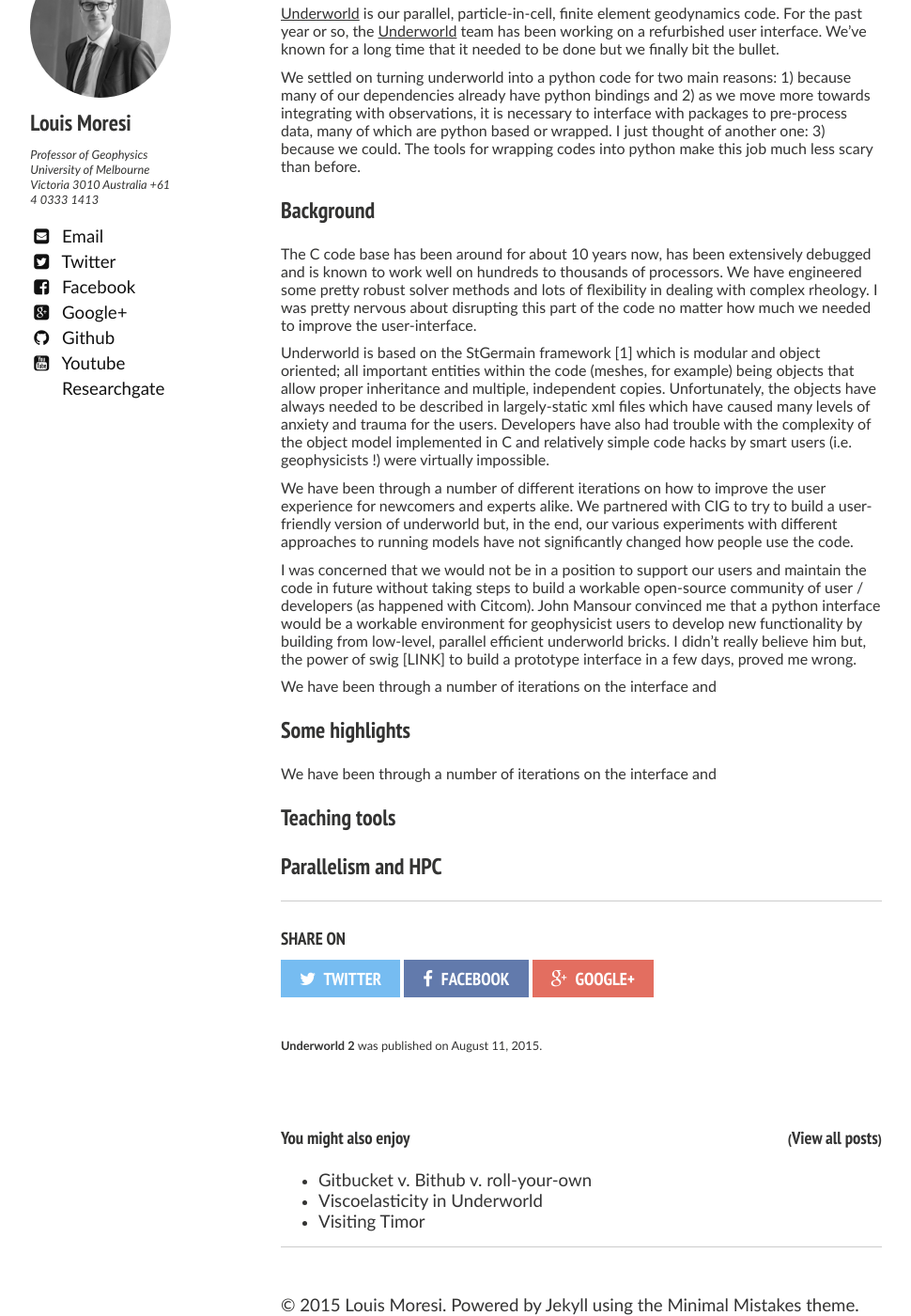
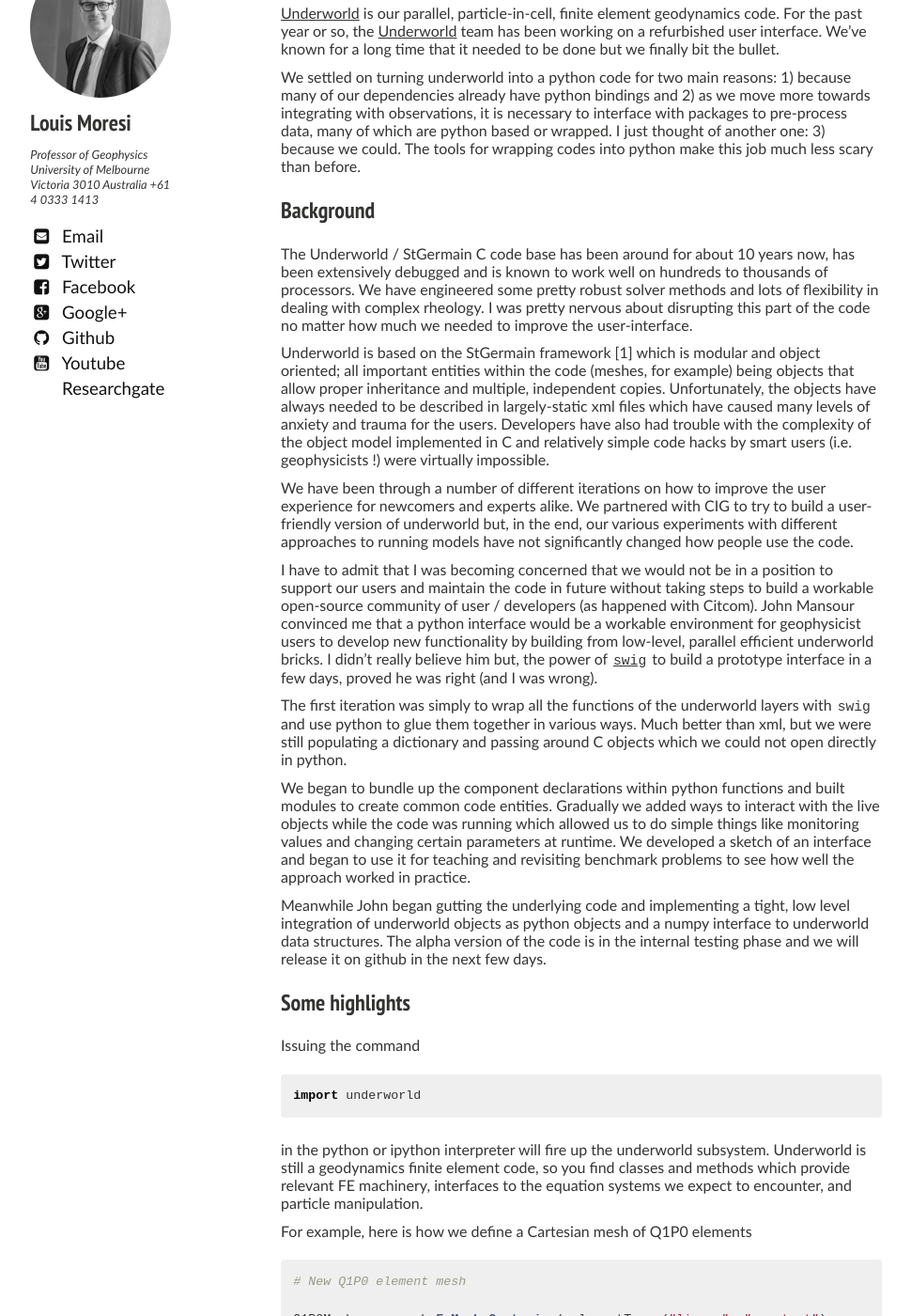
Before and after one commit to lmoresi/lmoresi.github.io, a Jekyll site: the page built from _posts/2015-08-11-underworld-2.md, in a window 1280 px wide and 1400 px high, scrolled down 1138 px. Shown: the whole window at 94% size, without its empty margins (21-991 px from the left). Built offline with Jekyll 4.4.1, drawn with Linux system fonts in a browser that asks for light colours; nearby versions of some CDN libraries; comment, search, counter and statistics services are not loaded; some of the changed text lies outside the part shown.

Commit message:
Updating my underworld2 discussion

```diff
--- a/_posts/2015-08-11-underworld-2.md
+++ b/_posts/2015-08-11-underworld-2.md
@@ -10,27 +10,116 @@ image:
 ---
 
 
-
 [Underworld](www.facebook.com/underworldcode) is our parallel, particle-in-cell, finite element geodynamics code.  For the past year or so, the  [Underworld](www.facebook.com/underworldcode) team has been  working on a refurbished user interface. We've known for a long time that it needed to be done but we finally bit the bullet.
 
 We settled on turning underworld into a python code for two main reasons: 1) because many of our dependencies already have python bindings and 2) as we move more towards integrating with observations, it is necessary to interface with packages to pre-process data, many of which are python based or wrapped. I just thought of another one: 3) because we could. The tools for wrapping codes into python make this job much less scary than before.
 
 ### Background
 
-The C code base has been around for about 10 years now, has been extensively debugged and is known to work well on hundreds to thousands of processors. We have engineered some pretty robust solver methods and lots of flexibility in dealing with complex rheology. I was pretty nervous about disrupting this part of the code no matter how much we needed to improve the user-interface.
+The Underworld / StGermain C code base has been around for about 10 years now, has been extensively debugged and is known to work well on hundreds to thousands of processors. We have engineered some pretty robust solver methods and lots of flexibility in dealing with complex rheology. I was pretty nervous about disrupting this part of the code no matter how much we needed to improve the user-interface.
 
 Underworld is based on the StGermain framework [1] which is modular and object oriented; all important entities within the code (meshes, for example) being objects that allow proper inheritance and multiple, independent copies. Unfortunately, the objects have always needed to be described in largely-static xml files which have caused many levels of anxiety and trauma for the users. Developers have also had trouble with the complexity of the object model implemented in C and relatively simple code hacks by smart users (i.e. geophysicists !) were virtually impossible.
 
 We have been through a number of different iterations on how to improve the user experience for newcomers and experts alike. We partnered with CIG to try to build a user-friendly version of underworld but, in the end, our various experiments with different approaches to running models have not significantly changed how people use the code.
 
-I was concerned that we would not be in a position to support our users and maintain the code in future without taking steps to build a workable open-source community of user / developers (as happened with Citcom). John Mansour convinced me that a python interface would be a workable environment for geophysicist users to develop new functionality by building from low-level, parallel efficient underworld bricks. I didn’t really believe him but, the power of swig [LINK] to build a prototype interface in a few days, proved me wrong.
+I have to admit that I was becoming concerned that we would not be in a position to support our users and maintain the code in future without taking steps to build a workable open-source community of user / developers (as happened with Citcom). John Mansour convinced me that a python interface would be a workable environment for geophysicist users to develop new functionality by building from low-level, parallel efficient underworld bricks. I didn’t really believe him but, the power of [`swig`](www.swig.org) to build a prototype interface in a few days, proved he was right (and I was wrong).
 
-We have been through a number of iterations on the interface and
+The first iteration was simply to wrap all the functions of the underworld layers with `swig` and use python to glue them together in various ways. Much better than xml, but we were still populating a dictionary and passing around C objects which we could not open directly in python.
+
+We began to bundle up the component declarations within python functions and built modules to create common code entities. Gradually we added ways to interact with the live objects while the code was running which allowed us to do simple things like monitoring values and changing certain parameters at runtime. We developed a sketch of an interface and began to use it for teaching and revisiting benchmark problems to see how well the approach worked in practice.
+
+Meanwhile John began gutting the underlying code and implementing a tight, low level integration of underworld objects as python objects and a numpy interface to underworld data structures. The alpha version of the code is in the internal testing phase and we will release it on github in the next few days.
+
 
 ### Some highlights
 
-We have been through a number of iterations on the interface and
+Issuing the command
+
+{% highlight python %}
+import underworld
+{% endhighlight %}
+
+in the python or ipython interpreter will fire up the underworld subsystem. Underworld is still a geodynamics finite element code, so you find classes and methods which provide relevant FE machinery, interfaces to the equation systems we expect to encounter, and particle manipulation.
+
+For example, here is how we define a Cartesian mesh of Q1P0 elements
+
+{% highlight python %}
+# New Q1P0 element mesh
+
+Q1P0Mesh = uw.mesh.FeMesh_Cartesian( elementType=("linear", "constant"),
+                                     elementRes=(meshX,meshY),
+                                     minCoord=(0.,0.), maxCoord=(1.,1.)  )
+
+velocityMesh =  Q1P0Mesh             # behaves as outer mesh by default
+pressureMesh =  Q1P0Mesh.subMesh
+{% endhighlight %}
+
+and define variables on the mesh which slot into the Stokes (velocity / pressure) solver and the advection-diffusion solver that is used to update the temperature or other diffusive quantities.
+
+{% highlight python %}
+# define some mesh-based variables
+velocityField    = uw.fevariable.FeVariable( feMesh=velocityMesh,   nodeDofCount=dim )
+pressureField    = uw.fevariable.FeVariable( feMesh=pressureMesh,   nodeDofCount=1 )
+temperatureField = uw.fevariable.FeVariable( feMesh=velocityMesh,   nodeDofCount=1 )
+
+# and provide them to Stokes and advection / diffusion solvers
+stokesEqn = uw.systems.Stokes(velocityField=velocityField,
+                              pressureField=pressureField,
+                              conditions=[freeslipBC,],
+                              viscosityFn=fn.exception.SafeMaths(viscosityFn),
+                              bodyForceFn=forceFn )
+
+advDiff   = uw.systems.AdvectionDiffusion( temperatureField=temperatureField,
+                                           velocityField=velocityField,
+                                           diffusivity=1.,
+                                           conditions=[tempBC,] )
+{% endhighlight %}
+
+The numpy interface is used to set and retrieve values of the FE variables (mesh variables which know about interpolation and integration strategies)
+
+{% highlight python %}
+for index, coord in enumerate(velocityMesh.data):
+    pertCoeff = math.cos( math.pi * coord[0] ) * math.sin( math.pi * coord[1] )
+    tempData[index] = min(1,max(0,toptemp + scaleFactor*(1. - coord[1]) + perturbation_scale * pertCoeff ));
+
+# boundary condition values on horizontal
+
+for index in velocityMesh.specialSets["MaxJ_VertexSet"]:
+    temperatureField.data[index] = 0
+{% endhighlight %}
+
+A function interface is provided to evaluate expressions containing FEvariables. Function evaluation is very lazy indeed and is computed at whatever spatial points are passed into the function. Functions are parallel safe whereas the numpy interface is not.
+
+{% highlight python %}
+# define viscosity for StokesEqn
+viscosityFn = eta0 *  fn.math.exp( activationEnergy / (temperatureField+1.) )
+{% endhighlight %}
+
+Timestepping is an explicit loop on the underworld machinery
+
+{% highlight python %}
+    while step<500:
+        # Get solution for initial configuration
+        stokesEqn.solve()
+        # Retrieve the maximum possible timestep for the AD system.
+        dt = advDiff.get_max_dt()
+        if step == 0:
+            dt = 0.
+        # Advect using this timestep siz
+        advDiff.integrate(dt)
+        advector.integrate(dt)
+{% endhighlight %}
+
+I could go on, but this is not a manual, just a guidebook to the flavour of the new code.
 
 ### Teaching tools
 
+`ipython` / `jupyter` notebooks
+
 ### Parallelism and HPC
+
+
+
+### References
+
+[1] Quenette, S., Moresi, L.N., Sunter, P.D., Appelbe, W.F., 2007. Explaining StGermain: An aspect oriented environment for building extensible computational mechanics modeling software, in:. Presented at the HIPS 2007 Workshop, Parallel and Distributed Processing Symposium, 2007. Proceedings. 19th IEEE International.
```
